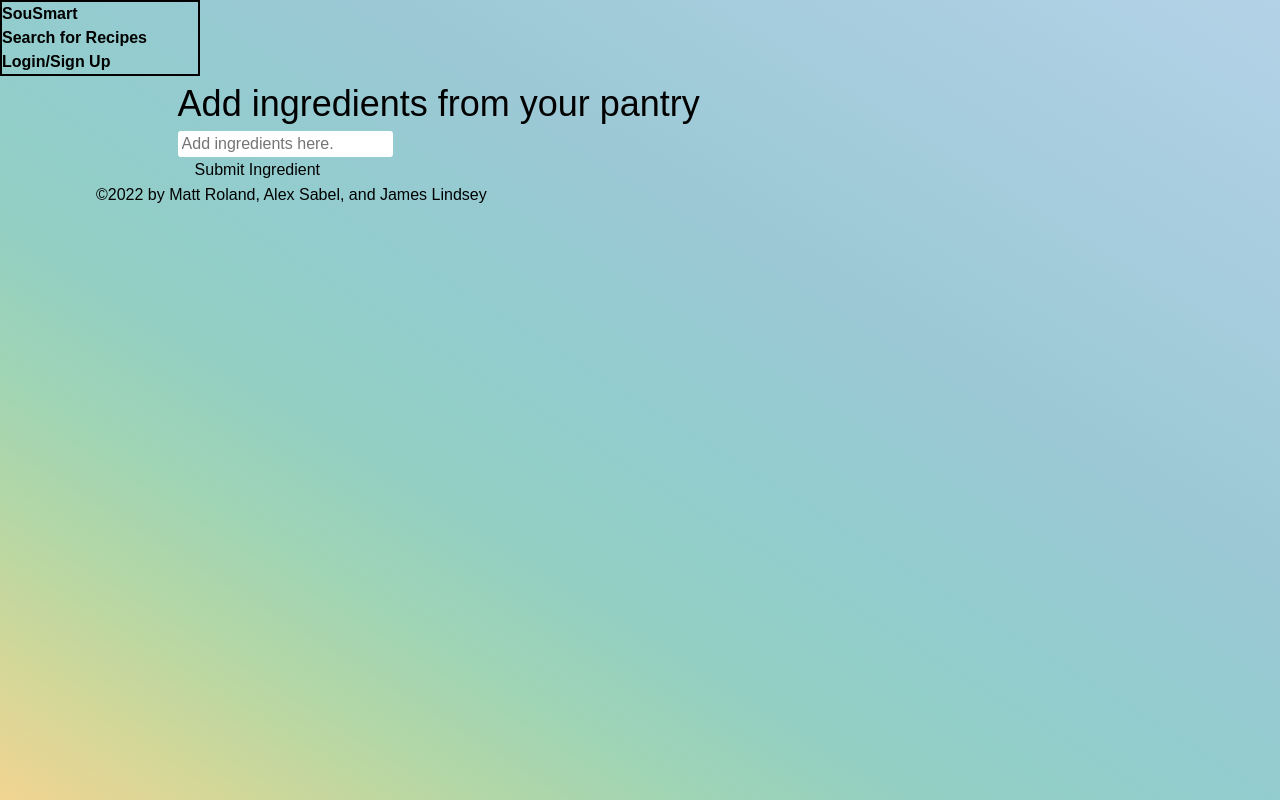
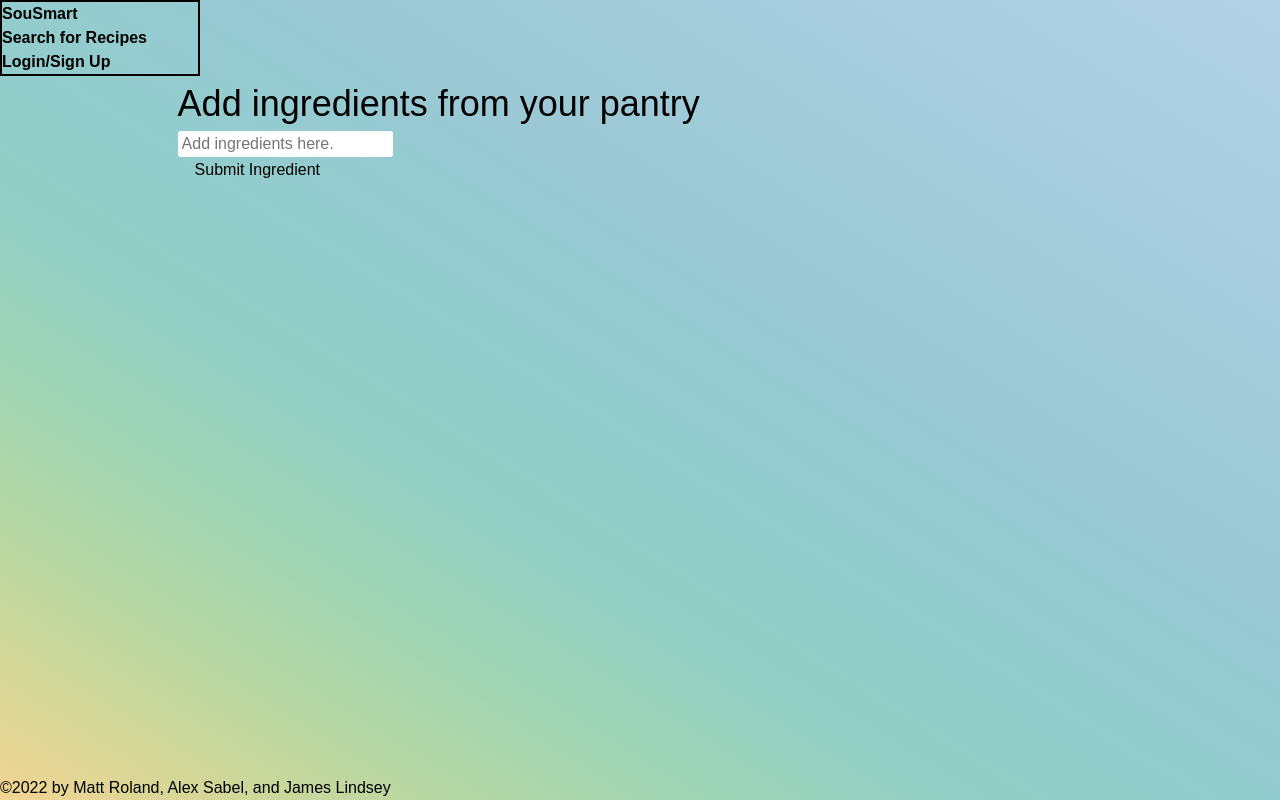
Before and after one commit to james182-dang/SouSmart, a React (Create React App) app in the folder client/: page /ingredients in a window 1280 px wide. Built offline with nearby package versions, Linux system fonts and the light colour scheme.

Commit message:
fixed footer

```diff
--- a/client/src/components/Footer/index.js
+++ b/client/src/components/Footer/index.js
@@ -2,10 +2,14 @@ import React from 'react';
 
 const footerStyle = {
 
-        minHeight: 100,
-        paddingTop: 100,
+        minHeight: 50,
+        paddingTop: 150,
         display: 'flex',
-        margin: 'auto',
+        marginLeft: 'auto',
+        marginRight: 'auto',
+        position: 'fixed',
+        bottom: 0,
+
 
 }
 
@@ -14,7 +18,7 @@ const Footer = () => {
         <footer className="w-100 mt-auto bg-secondary p-4"
 
 >
-            <div className="container">&copy;2022 by Matt Roland, Alex Sabel, and James Lindsey</div>
+            <div style = { footerStyle } className="container">&copy;2022 by Matt Roland, Alex Sabel, and James Lindsey</div>
         </footer>
     );
 };
```
